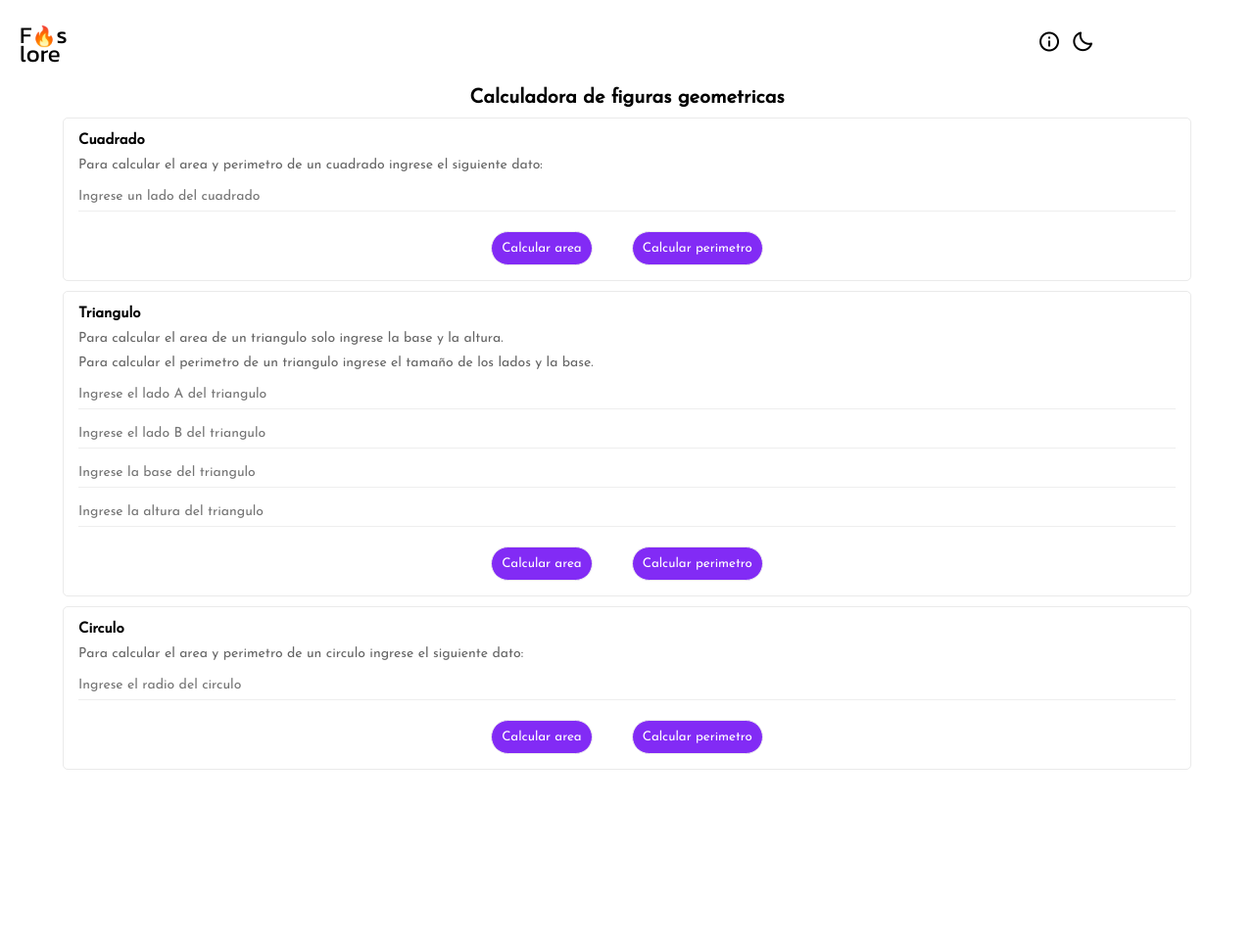
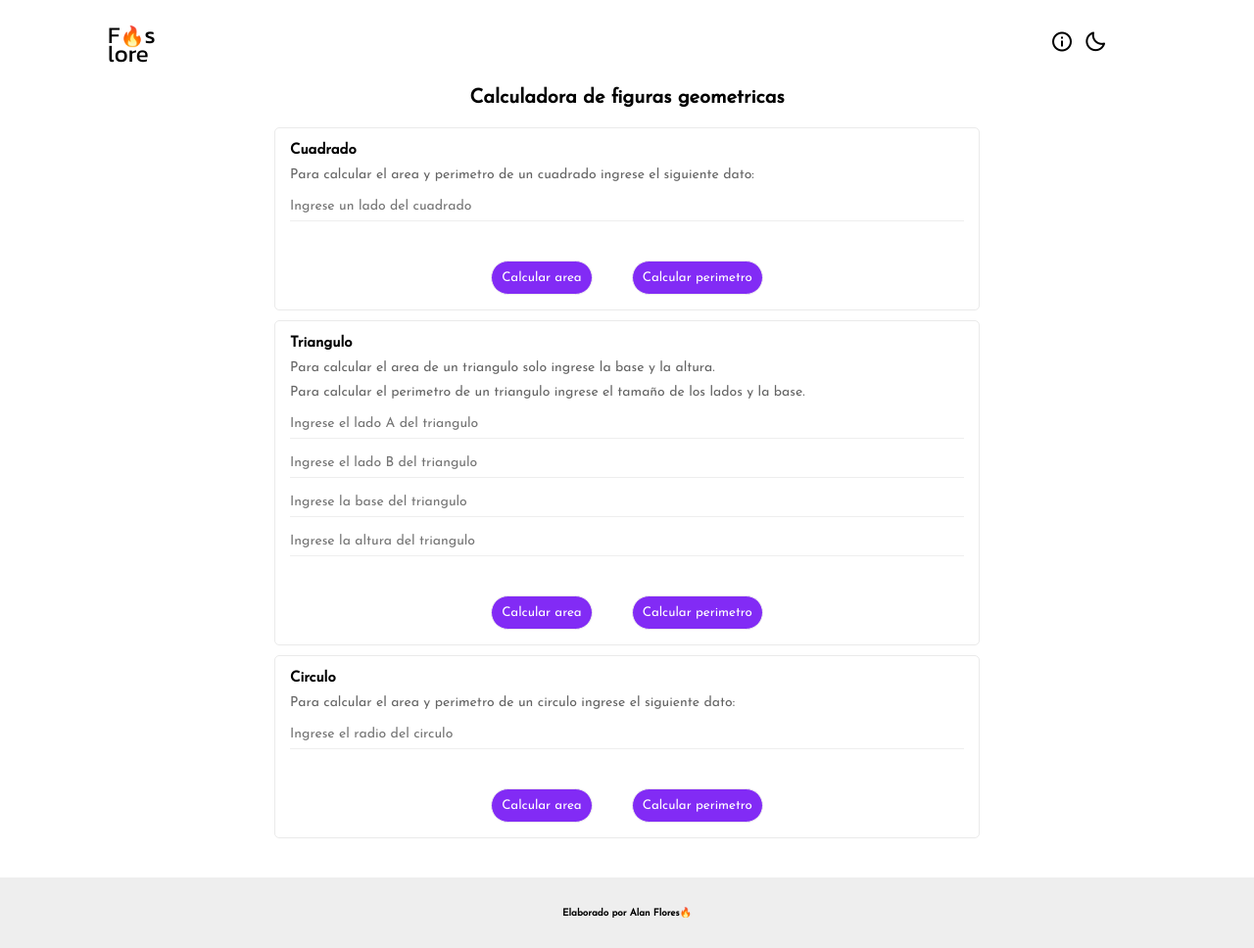
Before and after one commit to AlanF20/Platzi, a plain HTML site: page cursoPracticoJavascript/Figuras/index.html in a window 1280 px wide. Shown: the whole page at 98% size. Before the commit the page ends 800 px from the top, so only its background shows below. Drawn offline with nearby package versions, Linux system fonts and the light colour scheme.

Commit message:
Almost finished 🔥 Adding the media queries and fixing the h1 tiltle out of the main content. TODO: Logo and ul header need to be interactive. Adding the footer.

```diff
--- a/cursoPracticoJavascript/Figuras/figStyle.css
+++ b/cursoPracticoJavascript/Figuras/figStyle.css
@@ -6,11 +6,23 @@
 html{
     font-size: 62.5%;
 }
+body{
+    width: 100%;
+    display: flex;
+    justify-content: center;
+    align-items: center;
+    flex-direction: column;
+}
+.title{
+    font-family: 'Josefin Sans', sans-serif;
+    text-align: center;
+}
 .header{
     width: 100%;
     display: flex;
     justify-content: center;
     align-items: center;
+    max-width: 1100px;
 }
 .header__nav{
     width: 100%;
@@ -34,7 +46,7 @@ html{
     width: 100px;
     text-align: left;
     max-width: 5ch;
-    line-height: 0.8
+    line-height: 0.8;
 }
 .header__nav-logo p span{
     font-size: 2rem;
@@ -57,6 +69,8 @@ html{
     align-items: center;
     flex-direction: column;
     gap: 10px;
+    max-width: 1100px;
+    padding-top: 20px;
 }
 
 .main__Cuadrado,
@@ -99,6 +113,7 @@ html{
 .main__Circle-form-answer{
     font-size: 1.4rem;
     text-align: center;
+    height: 20px;
 }
 .main__Cuadrado-form-buttons,
 .main__Triangle-form-buttons,
@@ -124,3 +139,29 @@ html{
 .main__Circle-form-buttons-btn:active{
     background-color: rgb(111, 0, 255);
 }
+.footer{
+    width: 100%;
+    font-family: 'Josefin Sans', sans-serif;
+    font-weight: bold;
+    display: flex;
+    justify-content: center;
+    align-items: center;
+    margin-top: 40px;
+    background-color: #eee;
+    height: 72px;
+}
+
+@media screen and (min-width: 700px) {
+    .header__nav-ul{
+        justify-content: right;
+        padding-right: 60px;
+    }
+    .main{
+        flex-direction: row;
+        flex: 1;
+        flex-wrap: wrap;
+        flex-grow: 1;
+        max-width: 800px;
+    }
+
+}
--- a/cursoPracticoJavascript/Figuras/index.html
+++ b/cursoPracticoJavascript/Figuras/index.html
@@ -4,6 +4,7 @@
     <meta charset="UTF-8">
     <meta http-equiv="X-UA-Compatible" content="IE=edge">
     <meta name="viewport" content="width=device-width, initial-scale=1.0">
+    <meta name="description" content="Calculadora de figuras geometricas, parte de la practica del curso practico de Javascript🔥 de Platzi">
     <link rel="stylesheet" href="./figStyle.css">
     <link rel="preconnect" href="https://fonts.googleapis.com">
     <link rel="preconnect" href="https://fonts.gstatic.com" crossorigin>
@@ -25,8 +26,8 @@
             </ul>
         </nav>
     </header>
+    <h1 class="title">Calculadora de figuras geometricas</h1>
     <main class="main">
-        <h1 class="main__title">Calculadora de figuras geometricas</h1>
         <section class="main__Cuadrado">
             <h2 class="main__Cuadrado-title">Cuadrado</h2>
             <p class="main__Cuadrado-description">Para calcular el area y perimetro de un cuadrado ingrese el siguiente dato:</p>
@@ -68,5 +69,8 @@
             </form>
         </section>
     </main>
+    <footer class="footer">
+        <p>Elaborado por Alan Flores🔥</p>
+    </footer>
 </body>
 </html>
```
